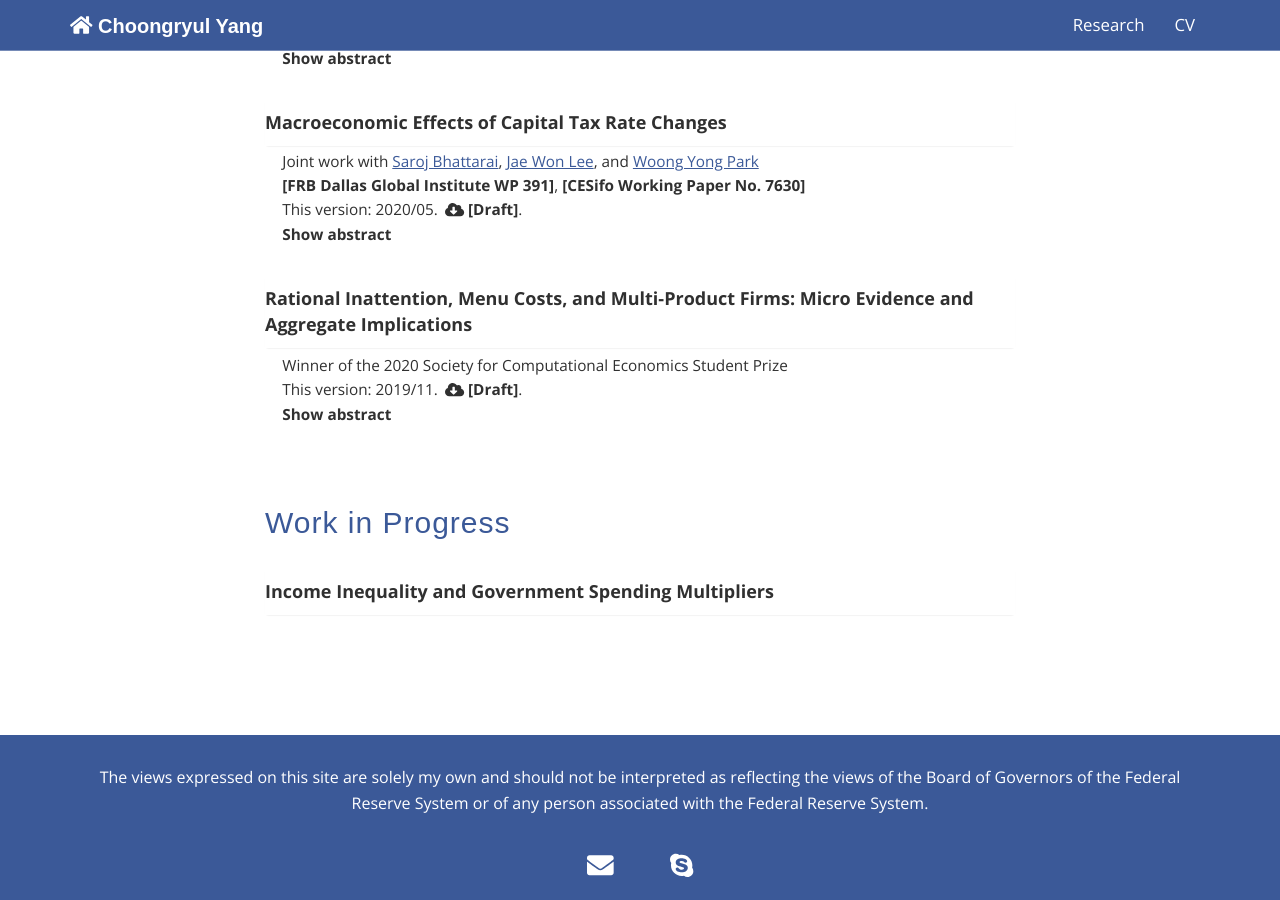
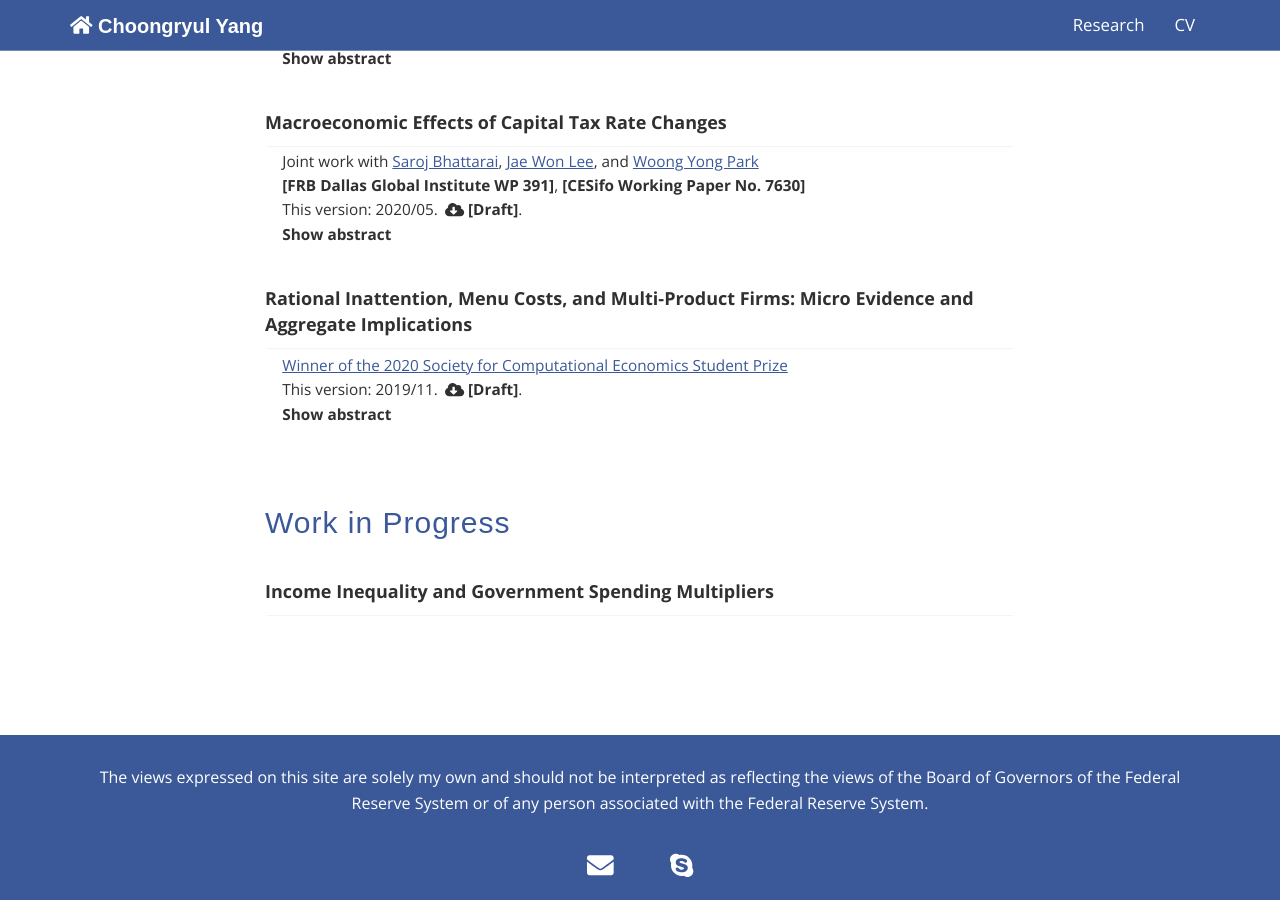
Before and after one commit to choongryulyang/choongryulyang.github.io, a Jekyll site: the page built from index.html, in a window 1280 px wide and 900 px high, scrolled down 1324 px. Built offline with Jekyll 4.4.1, drawn with Linux system fonts in a browser that asks for light colours; grey boxes are pictures that could not be loaded.

Commit message:
Update index.html

```diff
--- a/index.html
+++ b/index.html
@@ -317,7 +317,8 @@ title: Choongryul Yang
 
 						<p style="margin-bottom:0px; font-size: 11.5pt">
 						<a style="color: #303030">
-						Winner of the 2020 Society for Computational Economics Student Prize
+						<a class="author" href="https://comp-econ.org/index.html" target="_blank">Winner of the 2020 Society for Computational Economics Student Prize</a>
+
 						</p>
 
 						<p style="margin-bottom:0px; font-size: 11.5pt">
```
